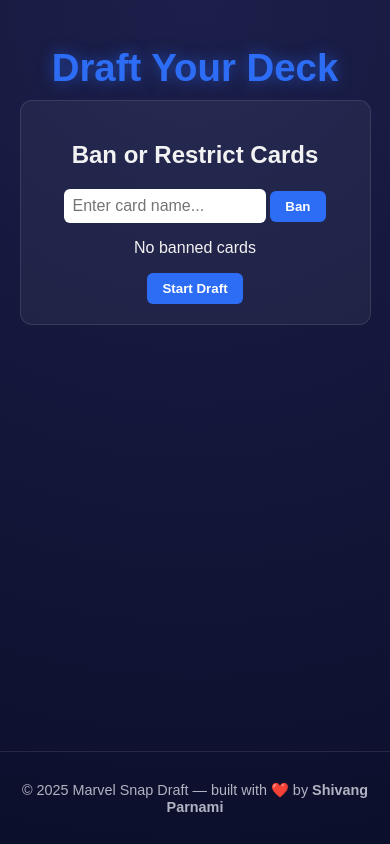
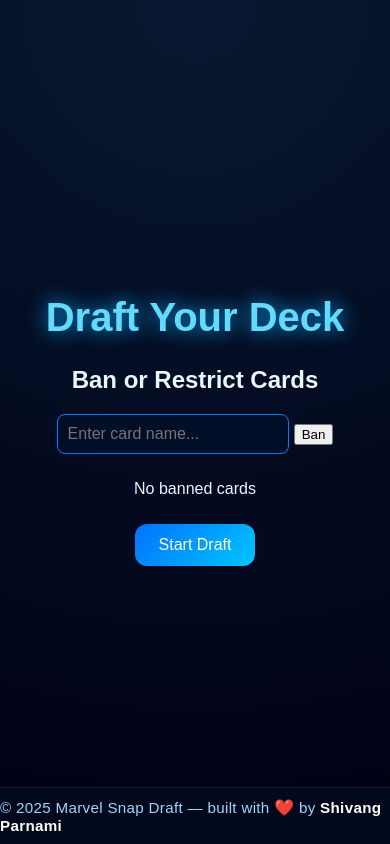
Before and after one commit to Pyrogrammer404/MarvelSnapDraft, a Flask app: page /draft in a window 390 px wide. Run offline with Flask 3, Linux system fonts and the light colour scheme.

Commit message:
Refactor CSS for improved styling and layout
Updated styles for various components including body, buttons, cards, and layout adjustments for better responsiveness and visual appeal.

```diff
--- a/static/style.css
+++ b/static/style.css
@@ -1,398 +1,475 @@
-/* =====================
-   Marvel Snap Draft - Global Theme
-   ===================== */
-
-:root {
-  --bg-color: #0c0f2b;
-  --accent-blue: #2d6df6;
-  --accent-purple: #a86df2;
-  --text-light: #f2f2f2;
-  --text-muted: #b0b3c1;
-  --card-bg: #161b3d;
-  --card-border: #2d6df6;
-  --success: #30d158;
-  --danger: #ff453a;
-}
-
-/* Global Layout */
 body {
-  font-family: "Poppins", sans-serif;
-  background: radial-gradient(circle at top, #1c1f4a 0%, #0c0f2b 100%);
-  color: var(--text-light);
   margin: 0;
-  padding: 0;
+  background: radial-gradient(circle at top, #081830, #000014);
+  color: #eaf6ff;
+  font-family: 'Poppins', sans-serif;
   min-height: 100vh;
   display: flex;
-  flex-direction: column;
   align-items: center;
+  justify-content: center;
 }
 
 .container {
-  max-width: 1100px;
   width: 90%;
-  margin: 20px auto;
+  max-width: 900px;
   text-align: center;
 }
 
 .title {
-  font-size: 2.4rem;
-  margin-bottom: 10px;
-  color: var(--accent-blue);
-  text-shadow: 0 0 15px rgba(45, 109, 246, 0.6);
+  font-size: 2.5rem;
+  color: #61dafb;
+  text-shadow: 0 0 20px #00aaff;
 }
 
 .subtitle {
   font-size: 1.1rem;
-  color: var(--text-muted);
-  margin-bottom: 25px;
+  margin-bottom: 30px;
+  color: #b0dfff;
 }
 
-/* =====================
-   Main Menu
-   ===================== */
-
-.menu {
-  display: flex;
-  flex-direction: column;
-  align-items: center;
-  gap: 20px;
+.menu button,
+.feedback-form button,
+.start-btn,
+.restart-btn {
+  background: linear-gradient(135deg, #0072ff, #00c6ff);
+  border: none;
+  border-radius: 12px;
+  color: white;
+  padding: 12px 24px;
+  margin: 10px;
+  font-size: 1rem;
+  cursor: pointer;
+  transition: transform 0.2s ease, background 0.3s;
 }
 
-.menu button {
-  background: linear-gradient(90deg, var(--accent-blue), var(--accent-purple));
-  border: none;
-  color: #fff;
-  padding: 15px 30px;
-  border-radius: 12px;
-  font-size: 1.2rem;
-  cursor: pointer;
-  font-weight: bold;
-  width: 250px;
-  transition: 0.3s;
-  box-shadow: 0 0 10px rgba(45, 109, 246, 0.4);
+button:hover {
+  transform: scale(1.08);
+  background: linear-gradient(135deg, #00c6ff, #0072ff);
 }
 
-.menu button:hover {
-  transform: scale(1.05);
-  box-shadow: 0 0 25px rgba(168, 109, 242, 0.7);
-}
-
-/* =====================
-   Ban Section
-   ===================== */
-
-.ban-section {
-  background: rgba(255, 255, 255, 0.05);
-  border: 1px solid rgba(255, 255, 255, 0.1);
-  padding: 20px;
-  border-radius: 12px;
-  margin-bottom: 30px;
-}
-
-.ban-section input {
-  width: 60%;
-  padding: 8px;
-  border: none;
-  border-radius: 6px;
-  font-size: 1rem;
-}
-
-.ban-section button {
-  background: var(--accent-blue);
-  border: none;
-  color: #fff;
-  font-weight: bold;
-  padding: 8px 15px;
-  border-radius: 6px;
-  cursor: pointer;
-  transition: 0.3s;
-}
-
-.ban-section button:hover {
-  background: var(--accent-purple);
-}
-
-/* =====================
-   Card Grid
-   ===================== */
-
+/* === CARD GRID LAYOUT === */
 .card-grid {
   display: grid;
-  grid-template-columns: repeat(auto-fit, minmax(220px, 1fr));
-  gap: 20px;
-  margin-top: 20px;
+  grid-template-columns: repeat(4, 1fr);
+  gap: 1.5rem;
   justify-items: center;
+  margin-top: 2rem;
 }
 
 .card {
-  background: var(--card-bg);
-  border: 2px solid var(--card-border);
+  background: rgba(0, 10, 40, 0.9);
+  border: 2px solid #0077ff;
   border-radius: 12px;
-  padding: 12px;
-  transition: transform 0.3s ease, box-shadow 0.3s ease;
+  padding: 1rem;
   text-align: center;
-  width: 100%;
+  color: white;
+  width: 220px;
+  box-shadow: 0 0 20px rgba(0, 123, 255, 0.3);
+  transition: transform 0.2s ease, box-shadow 0.2s ease;
 }
 
 .card:hover {
-  transform: translateY(-5px);
-  box-shadow: 0 0 20px rgba(45, 109, 246, 0.6);
+  transform: scale(1.05);
+  box-shadow: 0 0 30px rgba(0, 162, 255, 0.5);
 }
 
 .card img {
   width: 100%;
-  height: 300px;
-  object-fit: cover;
   border-radius: 8px;
 }
 
 .card h3 {
-  margin: 10px 0 5px 0;
-  font-size: 1.2rem;
+  margin-top: 10px;
+  font-size: 1.1rem;
 }
 
-.card p {
+.card-stats {
+  color: #5ca9ff;
   font-size: 0.9rem;
-  color: var(--text-muted);
+  margin-top: 4px;
 }
 
+.card-desc {
+  font-size: 0.85rem;
+  color: #ddd;
+  margin-top: 6px;
+  min-height: 40px;
+  line-height: 1.3;
+}
+
+/* === BUTTONS === */
 .card-buttons {
   display: flex;
   justify-content: space-around;
   margin-top: 10px;
 }
 
-.pick-btn {
-  background-color: var(--success);
+.card-buttons button {
+  background: linear-gradient(135deg, #007bff, #00c6ff);
+  border: none;
   color: white;
-  border: none;
+  font-weight: 600;
   border-radius: 8px;
-  padding: 8px 10px;
+  padding: 6px 12px;
   cursor: pointer;
-  transition: background 0.3s;
+  transition: background 0.2s ease, transform 0.1s ease;
 }
 
-.pick-btn:hover {
-  background-color: #28b84e;
+.card-buttons button:hover {
+  background: linear-gradient(135deg, #0096ff, #33ccff);
+  transform: scale(1.05);
 }
 
-.dont-btn {
-  background-color: var(--danger);
+.restart-btn {
+  background: linear-gradient(135deg, #007bff, #00c6ff);
+  border: none;
   color: white;
-  border: none;
-  border-radius: 8px;
-  padding: 8px 10px;
+  padding: 10px 20px;
+  font-weight: bold;
+  border-radius: 10px;
+  margin-top: 2rem;
   cursor: pointer;
-  transition: background 0.3s;
+  transition: 0.2s;
 }
 
-.dont-btn:hover {
-  background-color: #e33d2f;
+.restart-btn:hover {
+  background: linear-gradient(135deg, #0096ff, #33ccff);
+  transform: scale(1.05);
 }
 
-/* =====================
-   Deck Section
-   ===================== */
 
+
+
+textarea {
+  width: 100%;
+  height: 120px;
+  background: #001a33;
+  color: white;
+  border: 1px solid #00c6ff;
+  border-radius: 10px;
+  padding: 10px;
+  resize: none;
+}
+
+.feedback-form textarea {
+  margin-bottom: 15px;
+}
+
+#bannedCards span {
+  background: #002a5e;
+  border-radius: 8px;
+  padding: 5px 8px;
+  margin: 5px;
+  display: inline-flex;
+  align-items: center;
+}
+
+#bannedCards button {
+  margin-left: 8px;
+  background: none;
+  border: none;
+  color: #ff8080;
+  font-size: 1rem;
+  cursor: pointer;
+}
+
+.modal {
+  position: fixed;
+  top: 0; left: 0;
+  width: 100%; height: 100%;
+  background: rgba(0,0,0,0.8);
+  display: flex;
+  justify-content: center;
+  align-items: center;
+}
+
+.modal-content {
+  background: #001a33;
+  border: 2px solid #00aaff;
+  border-radius: 20px;
+  padding: 20px;
+  width: 400px;
+}
+
+.fade-in {
+  animation: fadeIn 0.8s ease;
+}
+
+@keyframes fadeIn {
+  from { opacity: 0; transform: translateY(15px); }
+  to { opacity: 1; transform: translateY(0); }
+}
+
+.hidden {
+  display: none !important;
+  visibility: hidden;
+}
+.footer {
+  position: fixed;
+  bottom: 0;
+  left: 0;
+  width: 100%;
+  display: flex;
+  justify-content: center;
+  align-items: center;
+  gap: 6px;
+  background: rgba(0, 10, 30, 0.85);
+  color: #9dd6ff;
+  font-size: 0.95rem;
+  font-family: 'Poppins', sans-serif;
+  letter-spacing: 0.3px;
+  padding: 10px 0;
+  border-top: 1px solid rgba(255, 255, 255, 0.08);
+  box-shadow: 0 -2px 10px rgba(0, 0, 0, 0.3);
+  z-index: 50;
+  backdrop-filter: blur(6px);
+}
+
+.footer strong {
+  color: #ffffff;
+}
+
+.footer .heart {
+  color: #ff4d4d;
+  font-size: 1rem;
+}
+
+.footer p {
+  margin: 0;
+}
+
+
+/* Feedback Page */
+.feedback-form {
+  display: flex;
+  flex-direction: column;
+  align-items: center;
+  gap: 15px;
+  margin-top: 20px;
+}
+
+.feedback-form textarea {
+  width: 70%;
+  min-height: 150px;
+  padding: 14px;
+  border-radius: 10px;
+  border: 1px solid #338fff;
+  background: rgba(0, 20, 40, 0.8);
+  color: #fff;
+  font-family: 'Poppins', sans-serif;
+  font-size: 1rem;
+  resize: vertical;
+  outline: none;
+}
+
+.feedback-form textarea:focus {
+  border-color: #5ca9ff;
+  box-shadow: 0 0 10px rgba(92, 169, 255, 0.5);
+}
+
+.feedback-form button[type="submit"] {
+  background: linear-gradient(90deg, #007bff, #00c6ff);
+  color: white;
+  font-size: 1rem;
+  font-weight: bold;
+  border: none;
+  border-radius: 10px;
+  padding: 10px 22px;
+  cursor: pointer;
+  transition: 0.3s;
+}
+
+.feedback-form button[type="submit"]:hover {
+  transform: scale(1.05);
+  background: linear-gradient(90deg, #00aaff, #007bff);
+}
+
+.back-btn {
+  margin-top: 20px;
+  background: none;
+  border: 1px solid #5ca9ff;
+  color: #5ca9ff;
+  border-radius: 8px;
+  padding: 8px 16px;
+  font-size: 0.95rem;
+  cursor: pointer;
+  transition: 0.3s;
+}
+
+.back-btn:hover {
+  background: #5ca9ff;
+  color: #fff;
+}
+
+/* Footer from before */
+.footer {
+  position: fixed;
+  bottom: 0;
+  left: 0;
+  width: 100%;
+  display: flex;
+  justify-content: center;
+  align-items: center;
+  background: rgba(0, 10, 30, 0.85);
+  color: #9dd6ff;
+  font-size: 0.95rem;
+  font-family: 'Poppins', sans-serif;
+  letter-spacing: 0.3px;
+  padding: 10px 0;
+  border-top: 1px solid rgba(255, 255, 255, 0.08);
+  box-shadow: 0 -2px 10px rgba(0, 0, 0, 0.3);
+  z-index: 50;
+  backdrop-filter: blur(6px);
+}
+
+.footer strong {
+  color: #ffffff;
+}
+
+.footer .heart {
+  color: #ff4d4d;
+  font-size: 1rem;
+}
+
+.footer p {
+  margin: 0;
+}
+
+#banInput {
+  width: 60%;
+  padding: 10px;
+  border: 1px solid #007bff;
+  border-radius: 8px;
+  font-size: 1rem;
+  background: rgba(0, 15, 40, 0.9);
+  color: #fff;
+  outline: none;
+}
+
+#banInput:focus {
+  border-color: #00b4ff;
+  box-shadow: 0 0 10px rgba(0, 180, 255, 0.5);
+}
+
+/* Banned cards display */
+#bannedCards {
+  margin-top: 10px;
+  display: flex;
+  flex-wrap: wrap;
+  gap: 8px;
+  justify-content: center;
+}
+
+#bannedCards span {
+  background: rgba(0, 50, 100, 0.6);
+  color: #9dd6ff;
+  padding: 6px 10px;
+  border-radius: 8px;
+  display: flex;
+  align-items: center;
+  gap: 6px;
+  border: 1px solid #007bff;
+  font-size: 0.9rem;
+}
+
+#bannedCards button {
+  background: none;
+  border: none;
+  color: #ff5555;
+  font-weight: bold;
+  cursor: pointer;
+  font-size: 0.9rem;
+}
+
+/* === YOUR DECK SO FAR SECTION === */
 .deck-section {
-  margin-top: 25px;
+  margin-top: 30px;
   text-align: center;
 }
 
 .deck-section h3 {
-  color: var(--accent-purple);
-  margin-bottom: 10px;
+  color: #61dafb;
+  font-size: 1.3rem;
+  margin-bottom: 15px;
+  text-shadow: 0 0 10px rgba(0, 170, 255, 0.5);
 }
 
 .deck-grid {
   display: flex;
   flex-wrap: wrap;
   justify-content: center;
-  gap: 10px;
+  gap: 12px;
+  margin-bottom: 20px;
 }
 
 .deck-card {
-  background: rgba(255, 255, 255, 0.05);
-  border: 1px solid var(--accent-purple);
-  border-radius: 8px;
-  padding: 5px;
+  background: rgba(0, 20, 50, 0.8);
+  border: 1px solid #00aaff;
+  border-radius: 10px;
+  padding: 6px;
   width: 120px;
   text-align: center;
-  transition: 0.3s;
+  transition: transform 0.2s ease, box-shadow 0.2s ease;
+  box-shadow: 0 0 10px rgba(0, 123, 255, 0.2);
 }
 
 .deck-card:hover {
-  background: rgba(168, 109, 242, 0.2);
   transform: scale(1.05);
+  box-shadow: 0 0 20px rgba(0, 170, 255, 0.5);
 }
 
 .deck-card img {
   width: 100%;
   height: 150px;
-  border-radius: 6px;
+  border-radius: 8px;
   object-fit: cover;
 }
 
 .deck-card span {
   display: block;
-  font-weight: bold;
-  color: var(--text-light);
+  font-size: 0.9rem;
+  font-weight: 600;
+  color: #eaf6ff;
+  margin-top: 6px;
 }
 
 .deck-card small {
   font-size: 0.8rem;
-  color: var(--text-muted);
+  color: #9dd6ff;
+  display: block;
+  margin-top: 2px;
 }
 
-/* =====================
-   Modal
-   ===================== */
-
-.modal {
-  position: fixed;
-  top: 0;
-  left: 0;
-  width: 100%;
-  height: 100%;
-  background: rgba(12, 15, 43, 0.9);
+/* === FINAL DECK IN MODAL === */
+#finalDeck {
   display: flex;
+  flex-wrap: wrap;
   justify-content: center;
-  align-items: center;
-  z-index: 999;
+  gap: 12px;
+  margin: 20px 0;
 }
 
-.modal.hidden {
-  display: none;
+#finalDeck .deck-card {
+  width: 110px;
+  background: rgba(0, 15, 40, 0.8);
+  border: 1px solid #007bff;
 }
 
-.modal-content {
-  background: var(--card-bg);
-  padding: 30px;
-  border-radius: 12px;
-  text-align: center;
-  width: 85%;
-  max-width: 700px;
-  box-shadow: 0 0 25px rgba(45, 109, 246, 0.4);
+#finalDeck .deck-card img {
+  height: 140px;
 }
 
-.modal-content h2 {
-  color: var(--accent-blue);
-  margin-bottom: 15px;
+/* === Responsive Deck Layout === */
+@media (max-width: 768px) {
+  .deck-card {
+    width: 90px;
+  }
+
+  .deck-card img {
+    height: 120px;
+  }
+
+  .deck-section h3 {
+    font-size: 1.1rem;
+  }
 }
-
-.modal-buttons {
-  margin-top: 20px;
-  display: flex;
-  justify-content: center;
-  gap: 15px;
-}
-
-.modal-buttons button {
-  padding: 10px 20px;
-  border-radius: 8px;
-  border: none;
-  font-weight: bold;
-  cursor: pointer;
-  transition: background 0.3s;
-}
-
-.modal-buttons button:first-child {
-  background: var(--accent-blue);
-  color: white;
-}
-
-.modal-buttons button:first-child:hover {
-  background: var(--accent-purple);
-}
-
-.modal-buttons button:last-child {
-  background: rgba(255, 255, 255, 0.1);
-  color: var(--text-light);
-}
-
-.modal-buttons button:last-child:hover {
-  background: rgba(255, 255, 255, 0.2);
-}
-
-#deckText {
-  width: 100%;
-  height: 80px;
-  background: #0b0e28;
-  border: 1px solid var(--accent-blue);
-  color: var(--text-light);
-  border-radius: 8px;
-  margin-top: 15px;
-  padding: 10px;
-}
-
-/* =====================
-   Restart Button
-   ===================== */
-
-.restart-btn {
-  margin-top: 25px;
-  background: linear-gradient(90deg, var(--accent-blue), var(--accent-purple));
-  color: white;
-  border: none;
-  border-radius: 10px;
-  padding: 10px 25px;
-  font-weight: bold;
-  cursor: pointer;
-  transition: transform 0.2s ease, box-shadow 0.2s ease;
-}
-
-.restart-btn:hover {
-  transform: scale(1.05);
-  box-shadow: 0 0 15px rgba(45, 109, 246, 0.6);
-}
-
-/* =====================
-   Footer
-   ===================== */
-
-.footer {
-  margin-top: auto;
-  padding: 15px 0;
-  text-align: center;
-  color: var(--text-muted);
-  font-size: 0.9rem;
-  border-top: 1px solid rgba(255, 255, 255, 0.1);
-  width: 100%;
-}
-
-.footer .heart {
-  color: #ff4b5c;
-  animation: pulse 1.2s infinite;
-}
-
-@keyframes pulse {
-  0% { transform: scale(1); opacity: 0.9; }
-  50% { transform: scale(1.3); opacity: 1; }
-  100% { transform: scale(1); opacity: 0.9; }
-}
-
-/* =====================
-   Animations
-   ===================== */
-
-.hidden { display: none; }
-
-.fade-in {
-  animation: fadeIn 0.6s ease-in-out;
-}
-
-@keyframes fadeIn {
-  from { opacity: 0; transform: translateY(20px); }
-  to { opacity: 1; transform: translateY(0); }
-}
-
-/* =====================
-   Mobile tweaks
-   ===================== */
-
-@media (max-width: 768px) {
-  .card img { height: 250px; }
-  .deck-card { width: 100px; }
-  .deck-card img { height: 120px; }
-  .menu button { width: 200px; font-size: 1rem; }
-}
```
